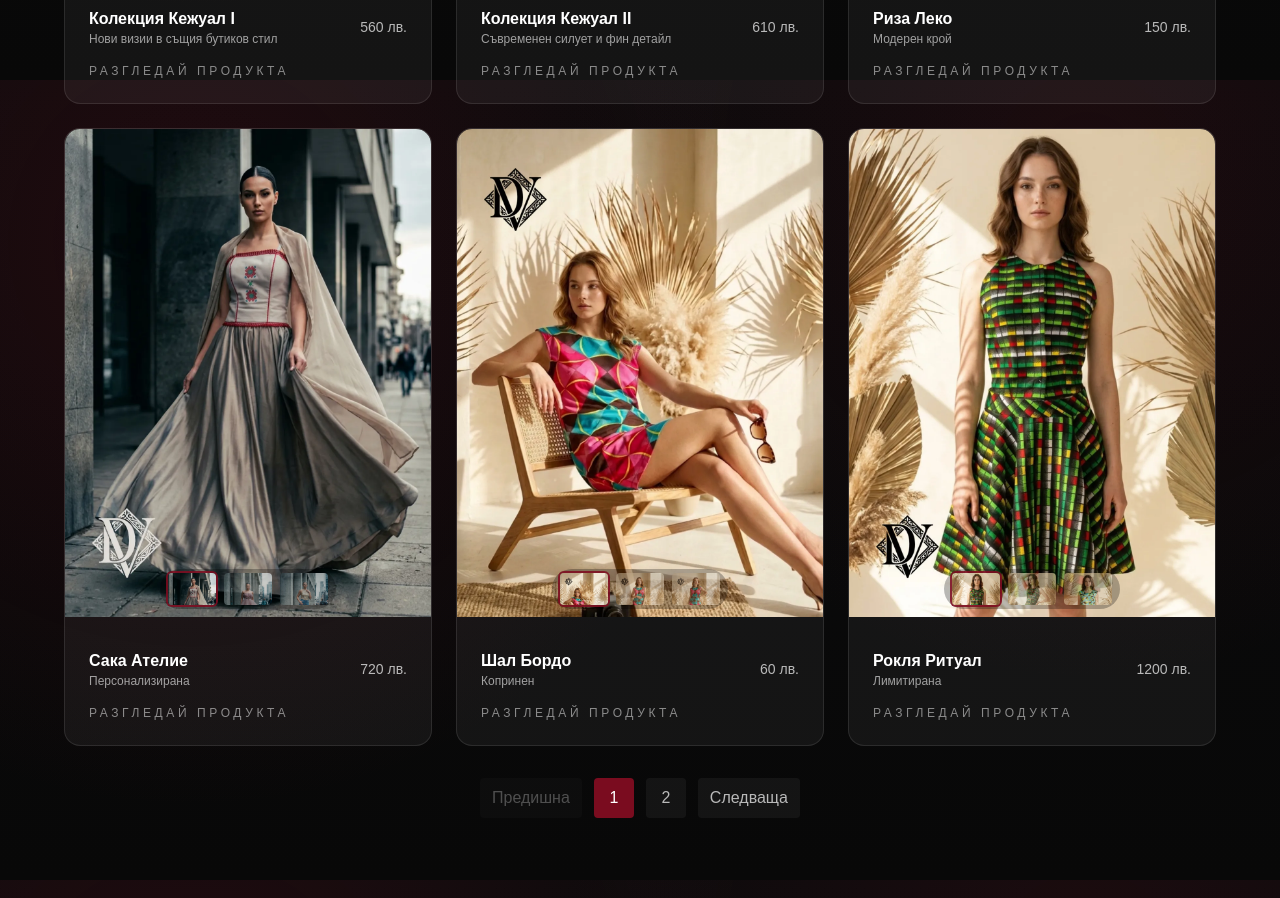
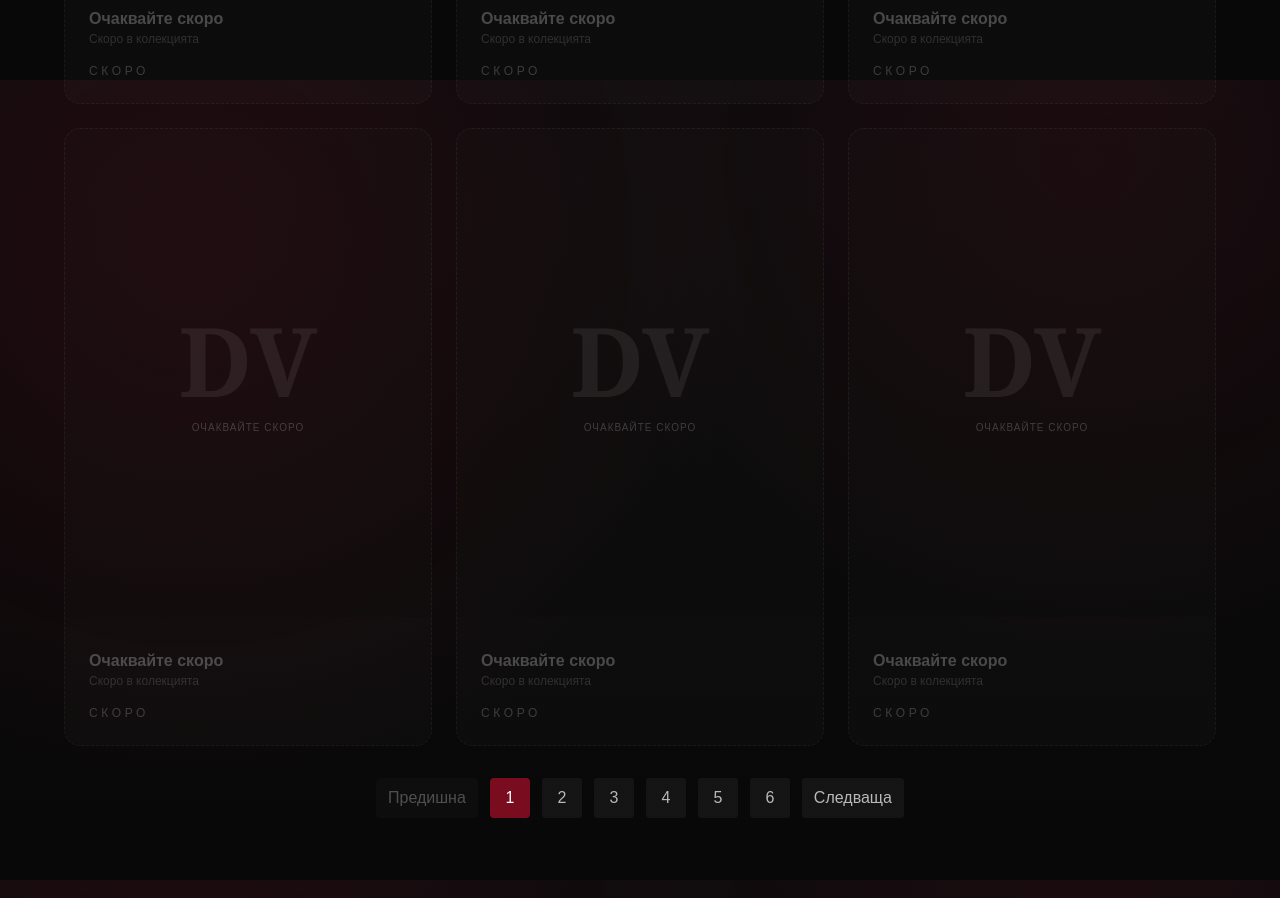
Before and after one commit to Niko5886/shopDanaVitan, a Next.js app: page /shop in a window 1280 px wide. Shown: the part 1520-2418 px from the top of the page. Built offline with nearby package versions, Linux system fonts and the light colour scheme; a web font is replaced by a local one.

Commit message:
Add PlaceholderCard component and createPlaceholder function for non-interactive product cards

```diff
--- a/components/ShopClient.tsx
+++ b/components/ShopClient.tsx
@@ -25,7 +25,34 @@ const SLUG_TO_CATEGORY: Record<string, string> = Object.fromEntries(
   Object.entries(CATEGORY_TO_SLUG).map(([k, v]) => [v, k])
 );
 
+// Placeholder карта — приглушен вид, не е кликаема
+function PlaceholderCard() {
+  return (
+    <div className="overflow-hidden rounded-2xl border border-dashed border-white/5 bg-white/[0.02]">
+      <div className="relative aspect-[3/4] w-full flex flex-col items-center justify-center gap-3 bg-black/10">
+        {/* DV монограм — watermark */}
+        <span className="select-none font-serif text-8xl font-bold text-white/8 leading-none">
+          DV
+        </span>
+        <p className="text-[10px] uppercase tracking-widest text-white/20">Очаквайте скоро</p>
+      </div>
+      <div className="p-6">
+        <div className="mt-2 flex items-center justify-between">
+          <div>
+            <p className="text-base font-semibold text-white/25">Очаквайте скоро</p>
+            <p className="text-xs text-white/15">Скоро в колекцията</p>
+          </div>
+        </div>
+        <p className="mt-4 text-xs uppercase tracking-[0.3em] text-white/20">Скоро</p>
+      </div>
+    </div>
+  );
+}
+
 function ProductCard({ p, openProduct }: { p: ProductWithImages; openProduct: (id: string) => void }) {
+  // Placeholder карти се рендират без интерактивност
+  if (p.placeholder) return <PlaceholderCard />;
+
   const images = p.images ?? (p.thumb ? [p.thumb] : []);
   const [idx, setIdx] = useState(0);
 
--- a/data/products.ts
+++ b/data/products.ts
@@ -6,6 +6,7 @@ export type Product = {
   note?: string;
   description: string;
   sizes: string[];
+  placeholder?: boolean; // true = очаквана карта, не е кликаема
 };
 
 export type ProductWithImages = Product & { images?: string[]; thumb?: string; focalPoints?: { x: number; y: number }[] };
@@ -28,8 +29,23 @@ function createProduct(product: Omit<ProductWithImages, "description" | "sizes">
   };
 }
 
+// Помощна функция за placeholder карти (попълват до 9 на категория)
+function createPlaceholder(id: string, category: Product["category"]): ProductWithImages {
+  return {
+    id,
+    title: "Очаквайте скоро",
+    category,
+    price: "",
+    note: "Скоро в колекцията",
+    description: "Скоро в колекцията — следете за нови изделия.",
+    sizes: SIZE_BY_CATEGORY[category],
+    placeholder: true,
+    images: [],
+  };
+}
+
 export const products: ProductWithImages[] = [
-  // Трите карти, всяка съдържа 3 реални снимки от imgDana (1-3, 4-6, 7-9)
+  // ─── РОКЛИ (2 реални + 7 placeholder = 9) ───────────────────────────────
   createProduct({
     id: "card-1",
     title: "Колекция Единица",
@@ -42,12 +58,31 @@ export const products: ProductWithImages[] = [
       "/assets/imgDana/product-03.webp",
     ],
     thumb: "/assets/imgDana/product-01-thumb.webp",
-    focalPoints: [
-      { x: 50, y: 30 },
-      { x: 50, y: 30 },
-      { x: 50, y: 30 },
+    focalPoints: [{ x: 50, y: 30 }, { x: 50, y: 30 }, { x: 50, y: 30 }],
+  }),
+  createProduct({
+    id: "p13",
+    title: "Рокля Ритуал",
+    category: "Рокли",
+    price: "1200 лв.",
+    note: "Лимитирана",
+    images: [
+      "/assets/imgDana/product-04.webp",
+      "/assets/imgDana/product-05.webp",
+      "/assets/imgDana/product-06.webp",
     ],
+    thumb: "/assets/imgDana/product-04-thumb.webp",
+    focalPoints: [{ x: 50, y: 30 }, { x: 50, y: 30 }, { x: 50, y: 30 }],
   }),
+  createPlaceholder("ph-rokli-1", "Рокли"),
+  createPlaceholder("ph-rokli-2", "Рокли"),
+  createPlaceholder("ph-rokli-3", "Рокли"),
+  createPlaceholder("ph-rokli-4", "Рокли"),
+  createPlaceholder("ph-rokli-5", "Рокли"),
+  createPlaceholder("ph-rokli-6", "Рокли"),
+  createPlaceholder("ph-rokli-7", "Рокли"),
+
+  // ─── ПОЛИ (2 реални + 7 placeholder = 9) ────────────────────────────────
   createProduct({
     id: "card-2",
     title: "Колекция Две",
@@ -60,12 +95,31 @@ export const products: ProductWithImages[] = [
       "/assets/imgDana/product-06.webp",
     ],
     thumb: "/assets/imgDana/product-04-thumb.webp",
-    focalPoints: [
-      { x: 50, y: 30 },
-      { x: 50, y: 30 },
-      { x: 50, y: 30 },
+    focalPoints: [{ x: 50, y: 30 }, { x: 50, y: 30 }, { x: 50, y: 30 }],
+  }),
+  createProduct({
+    id: "p14",
+    title: "Пола Традиция",
+    category: "Поли",
+    price: "300 лв.",
+    note: "Ръчна бродерия",
+    images: [
+      "/assets/imgDana/product-07.webp",
+      "/assets/imgDana/product-08.webp",
+      "/assets/imgDana/product-09.webp",
     ],
+    thumb: "/assets/imgDana/product-07-thumb.webp",
+    focalPoints: [{ x: 50, y: 30 }, { x: 50, y: 30 }, { x: 50, y: 30 }],
   }),
+  createPlaceholder("ph-poli-1", "Поли"),
+  createPlaceholder("ph-poli-2", "Поли"),
+  createPlaceholder("ph-poli-3", "Поли"),
+  createPlaceholder("ph-poli-4", "Поли"),
+  createPlaceholder("ph-poli-5", "Поли"),
+  createPlaceholder("ph-poli-6", "Поли"),
+  createPlaceholder("ph-poli-7", "Поли"),
+
+  // ─── ТОПОВЕ (3 реални + 6 placeholder = 9) ──────────────────────────────
   createProduct({
     id: "card-3",
     title: "Колекция Три",
@@ -78,29 +132,7 @@ export const products: ProductWithImages[] = [
       "/assets/imgDana/product-09.webp",
     ],
     thumb: "/assets/imgDana/product-07-thumb.webp",
-    focalPoints: [
-      { x: 50, y: 30 },
-      { x: 50, y: 30 },
-      { x: 50, y: 30 },
-    ],
-  }),
-  createProduct({
-    id: "card-4",
-    title: "Колекция Кежуал I",
-    category: "Ризи",
-    price: "560 лв.",
-    note: "Нови визии в същия бутиков стил",
-    images: [
-      "/assets/imgDana/product-10.webp",
-      "/assets/imgDana/product-11.webp",
-      "/assets/imgDana/product-12.webp",
-    ],
-    thumb: "/assets/imgDana/product-10-thumb.webp",
-    focalPoints: [
-      { x: 50, y: 30 },
-      { x: 50, y: 30 },
-      { x: 50, y: 30 },
-    ],
+    focalPoints: [{ x: 50, y: 30 }, { x: 50, y: 30 }, { x: 50, y: 30 }],
   }),
   createProduct({
     id: "card-5",
@@ -114,103 +146,7 @@ export const products: ProductWithImages[] = [
       "/assets/imgDana/product-15.webp",
     ],
     thumb: "/assets/imgDana/product-13-thumb.webp",
-    focalPoints: [
-      { x: 50, y: 30 },
-      { x: 50, y: 30 },
-      { x: 50, y: 30 },
-    ],
-  }),
-
-  // Останалите продукти също получават снимки, като повторенията са умишлени за по-завършен вид
-  createProduct({
-    id: "p10",
-    title: "Риза Леко",
-    category: "Ризи",
-    price: "150 лв.",
-    note: "Модерен крой",
-    images: [
-      "/assets/imgDana/product-10.webp",
-      "/assets/imgDana/product-11.webp",
-      "/assets/imgDana/product-12.webp",
-    ],
-    thumb: "/assets/imgDana/product-10-thumb.webp",
-    focalPoints: [
-      { x: 50, y: 30 },
-      { x: 50, y: 30 },
-      { x: 50, y: 30 },
-    ],
-  }),
-  createProduct({
-    id: "p11",
-    title: "Сака Ателие",
-    category: "Сака",
-    price: "720 лв.",
-    note: "Персонализирана",
-    images: [
-      "/assets/imgDana/product-13.webp",
-      "/assets/imgDana/product-14.webp",
-      "/assets/imgDana/product-15.webp",
-    ],
-    thumb: "/assets/imgDana/product-13-thumb.webp",
-    focalPoints: [
-      { x: 50, y: 30 },
-      { x: 50, y: 30 },
-      { x: 50, y: 30 },
-    ],
-  }),
-  createProduct({
-    id: "p12",
-    title: "Шал Бордо",
-    category: "Аксесоари",
-    price: "60 лв.",
-    note: "Копринен",
-    images: [
-      "/assets/imgDana/product-01.webp",
-      "/assets/imgDana/product-02.webp",
-      "/assets/imgDana/product-03.webp",
-    ],
-    thumb: "/assets/imgDana/product-01-thumb.webp",
-    focalPoints: [
-      { x: 50, y: 30 },
-      { x: 50, y: 30 },
-      { x: 50, y: 30 },
-    ],
-  }),
-  createProduct({
-    id: "p13",
-    title: "Рокля Ритуал",
-    category: "Рокли",
-    price: "1200 лв.",
-    note: "Лимитирана",
-    images: [
-      "/assets/imgDana/product-04.webp",
-      "/assets/imgDana/product-05.webp",
-      "/assets/imgDana/product-06.webp",
-    ],
-    thumb: "/assets/imgDana/product-04-thumb.webp",
-    focalPoints: [
-      { x: 50, y: 30 },
-      { x: 50, y: 30 },
-      { x: 50, y: 30 },
-    ],
-  }),
-  createProduct({
-    id: "p14",
-    title: "Пола Традиция",
-    category: "Поли",
-    price: "300 лв.",
-    note: "Ръчна бродерия",
-    images: [
-      "/assets/imgDana/product-07.webp",
-      "/assets/imgDana/product-08.webp",
-      "/assets/imgDana/product-09.webp",
-    ],
-    thumb: "/assets/imgDana/product-07-thumb.webp",
-    focalPoints: [
-      { x: 50, y: 30 },
-      { x: 50, y: 30 },
-      { x: 50, y: 30 },
-    ],
+    focalPoints: [{ x: 50, y: 30 }, { x: 50, y: 30 }, { x: 50, y: 30 }],
   }),
   createProduct({
     id: "p15",
@@ -224,11 +160,43 @@ export const products: ProductWithImages[] = [
       "/assets/imgDana/product-12.webp",
     ],
     thumb: "/assets/imgDana/product-10-thumb.webp",
-    focalPoints: [
-      { x: 50, y: 30 },
-      { x: 50, y: 30 },
-      { x: 50, y: 30 },
+    focalPoints: [{ x: 50, y: 30 }, { x: 50, y: 30 }, { x: 50, y: 30 }],
+  }),
+  createPlaceholder("ph-topove-1", "Топове"),
+  createPlaceholder("ph-topove-2", "Топове"),
+  createPlaceholder("ph-topove-3", "Топове"),
+  createPlaceholder("ph-topove-4", "Топове"),
+  createPlaceholder("ph-topove-5", "Топове"),
+  createPlaceholder("ph-topove-6", "Топове"),
+
+  // ─── РИЗИ (3 реални + 6 placeholder = 9) ────────────────────────────────
+  createProduct({
+    id: "card-4",
+    title: "Колекция Кежуал I",
+    category: "Ризи",
+    price: "560 лв.",
+    note: "Нови визии в същия бутиков стил",
+    images: [
+      "/assets/imgDana/product-10.webp",
+      "/assets/imgDana/product-11.webp",
+      "/assets/imgDana/product-12.webp",
     ],
+    thumb: "/assets/imgDana/product-10-thumb.webp",
+    focalPoints: [{ x: 50, y: 30 }, { x: 50, y: 30 }, { x: 50, y: 30 }],
+  }),
+  createProduct({
+    id: "p10",
+    title: "Риза Леко",
+    category: "Ризи",
+    price: "150 лв.",
+    note: "Модерен крой",
+    images: [
+      "/assets/imgDana/product-10.webp",
+      "/assets/imgDana/product-11.webp",
+      "/assets/imgDana/product-12.webp",
+    ],
+    thumb: "/assets/imgDana/product-10-thumb.webp",
+    focalPoints: [{ x: 50, y: 30 }, { x: 50, y: 30 }, { x: 50, y: 30 }],
   }),
   createProduct({
     id: "p16",
@@ -242,11 +210,29 @@ export const products: ProductWithImages[] = [
       "/assets/imgDana/product-15.webp",
     ],
     thumb: "/assets/imgDana/product-13-thumb.webp",
-    focalPoints: [
-      { x: 50, y: 30 },
-      { x: 50, y: 30 },
-      { x: 50, y: 30 },
+    focalPoints: [{ x: 50, y: 30 }, { x: 50, y: 30 }, { x: 50, y: 30 }],
+  }),
+  createPlaceholder("ph-rizi-1", "Ризи"),
+  createPlaceholder("ph-rizi-2", "Ризи"),
+  createPlaceholder("ph-rizi-3", "Ризи"),
+  createPlaceholder("ph-rizi-4", "Ризи"),
+  createPlaceholder("ph-rizi-5", "Ризи"),
+  createPlaceholder("ph-rizi-6", "Ризи"),
+
+  // ─── САКА (2 реални + 7 placeholder = 9) ────────────────────────────────
+  createProduct({
+    id: "p11",
+    title: "Сака Ателие",
+    category: "Сака",
+    price: "720 лв.",
+    note: "Персонализирана",
+    images: [
+      "/assets/imgDana/product-13.webp",
+      "/assets/imgDana/product-14.webp",
+      "/assets/imgDana/product-15.webp",
     ],
+    thumb: "/assets/imgDana/product-13-thumb.webp",
+    focalPoints: [{ x: 50, y: 30 }, { x: 50, y: 30 }, { x: 50, y: 30 }],
   }),
   createProduct({
     id: "p17",
@@ -260,11 +246,30 @@ export const products: ProductWithImages[] = [
       "/assets/imgDana/product-03.webp",
     ],
     thumb: "/assets/imgDana/product-01-thumb.webp",
-    focalPoints: [
-      { x: 50, y: 30 },
-      { x: 50, y: 30 },
-      { x: 50, y: 30 },
+    focalPoints: [{ x: 50, y: 30 }, { x: 50, y: 30 }, { x: 50, y: 30 }],
+  }),
+  createPlaceholder("ph-saka-1", "Сака"),
+  createPlaceholder("ph-saka-2", "Сака"),
+  createPlaceholder("ph-saka-3", "Сака"),
+  createPlaceholder("ph-saka-4", "Сака"),
+  createPlaceholder("ph-saka-5", "Сака"),
+  createPlaceholder("ph-saka-6", "Сака"),
+  createPlaceholder("ph-saka-7", "Сака"),
+
+  // ─── АКСЕСОАРИ (2 реални + 7 placeholder = 9) ───────────────────────────
+  createProduct({
+    id: "p12",
+    title: "Шал Бордо",
+    category: "Аксесоари",
+    price: "60 лв.",
+    note: "Копринен",
+    images: [
+      "/assets/imgDana/product-01.webp",
+      "/assets/imgDana/product-02.webp",
+      "/assets/imgDana/product-03.webp",
     ],
+    thumb: "/assets/imgDana/product-01-thumb.webp",
+    focalPoints: [{ x: 50, y: 30 }, { x: 50, y: 30 }, { x: 50, y: 30 }],
   }),
   createProduct({
     id: "p18",
@@ -278,10 +283,13 @@ export const products: ProductWithImages[] = [
       "/assets/imgDana/product-06.webp",
     ],
     thumb: "/assets/imgDana/product-04-thumb.webp",
-    focalPoints: [
-      { x: 50, y: 30 },
-      { x: 50, y: 30 },
-      { x: 50, y: 30 },
-    ],
+    focalPoints: [{ x: 50, y: 30 }, { x: 50, y: 30 }, { x: 50, y: 30 }],
   }),
+  createPlaceholder("ph-aks-1", "Аксесоари"),
+  createPlaceholder("ph-aks-2", "Аксесоари"),
+  createPlaceholder("ph-aks-3", "Аксесоари"),
+  createPlaceholder("ph-aks-4", "Аксесоари"),
+  createPlaceholder("ph-aks-5", "Аксесоари"),
+  createPlaceholder("ph-aks-6", "Аксесоари"),
+  createPlaceholder("ph-aks-7", "Аксесоари"),
 ];
```
